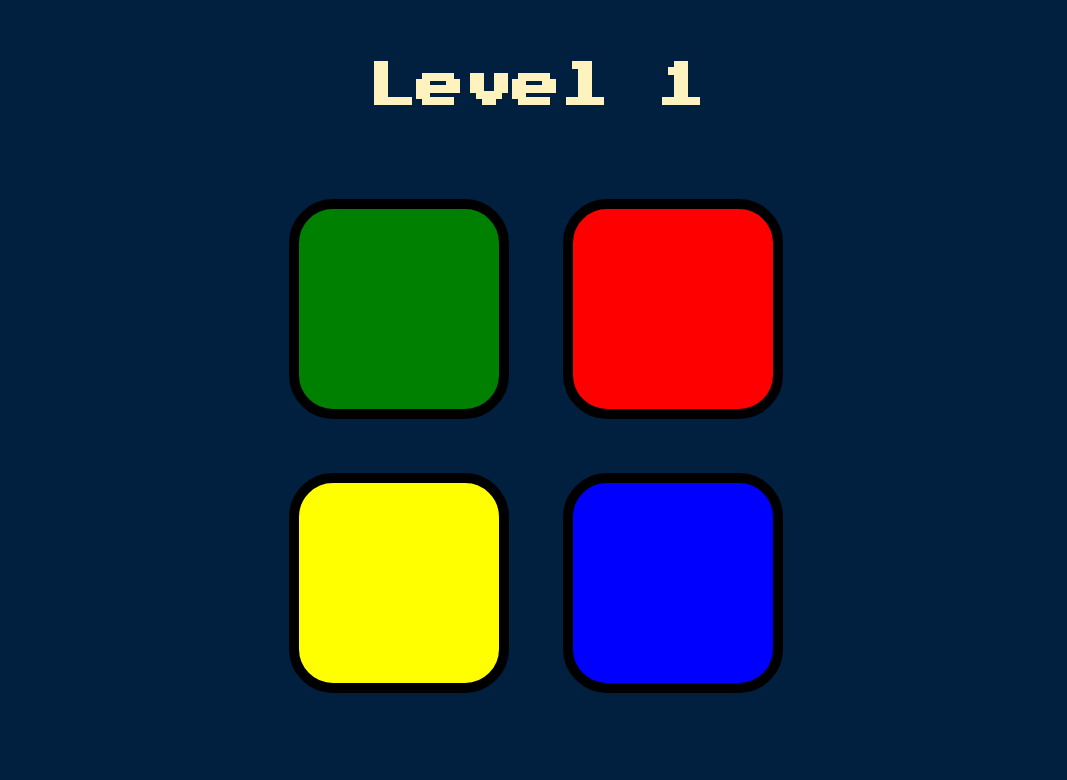
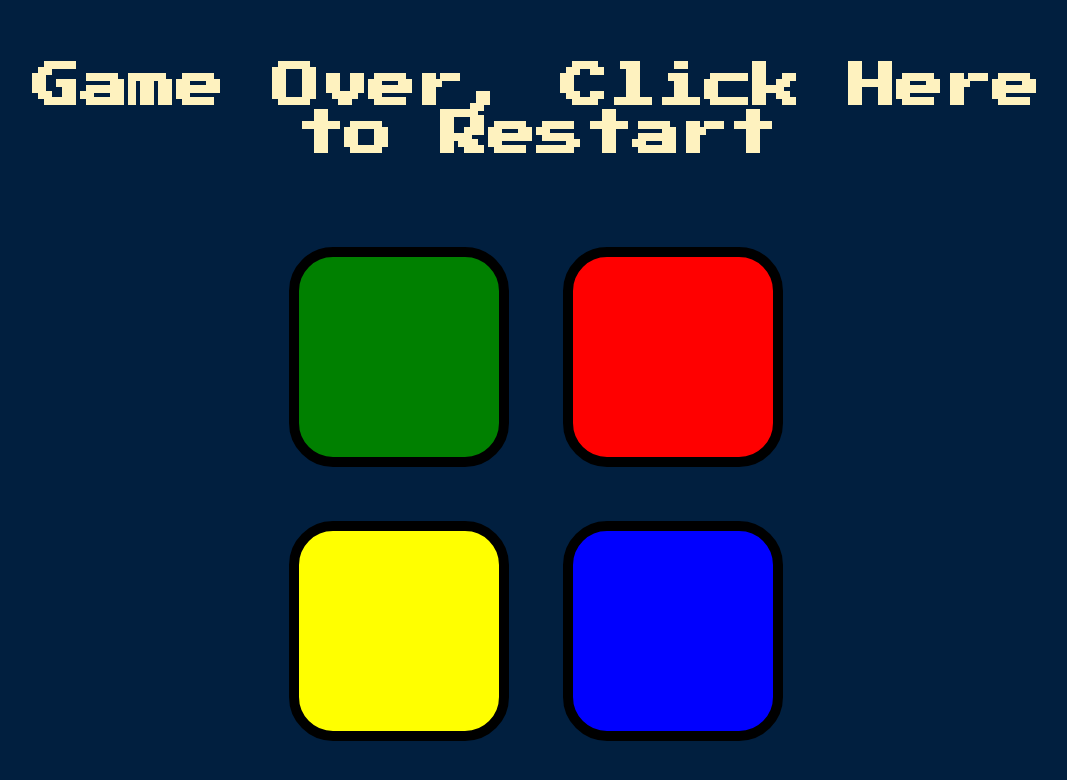
Before and after one commit to herohasan0/simon-game, a plain HTML site: page index.html in a window 1280 px wide. Both pictures are taken after a click on the element 503 px from the left and 309 px from the top of the page. Shown: the whole page, without its empty margins (104-1171 px from the left). Drawn offline with Linux system fonts and the light colour scheme.

Commit message:
Add files via upload

```diff
--- a/index.html
+++ b/index.html
@@ -9,7 +9,7 @@
 </head>
 
 <body>
-  <h1 id="level-title">Click Anywhere to Start</h1>
+  <h1 id="level-title">Click Here to Start</h1>
   <div class="container">
     <div lass="row">
 
--- a/js/game.js
+++ b/js/game.js
@@ -46,7 +46,7 @@ function animateClass(currentColor) {
 
 function start() {
   level = 0;
-  $(document).click(function() {
+  $("h1").click(function() {
     if (!started) {
       nextSequence()
       $("#level-title").text("Level "+level);
@@ -75,7 +75,7 @@ function yesTrue() {
 }
 
 function wrong() {
-  $("#level-title").text("Game Over, Press Any Key to Restart");
+  $("#level-title").text("Game Over, Click Here to Restart");
   playSound("wrong");
   $("body").addClass("game-over");
   setTimeout(function() {
--- a/styles.css
+++ b/styles.css
@@ -12,7 +12,7 @@ body {
 
 .container {
   display: block;
-  width: 50%;
+  width: 100%;
   margin: auto;
 
 }
@@ -25,7 +25,6 @@ body {
   border: 10px solid black;
   border-radius: 20%;
 }
-
 
 .game-over {
   background-color: red;
```
